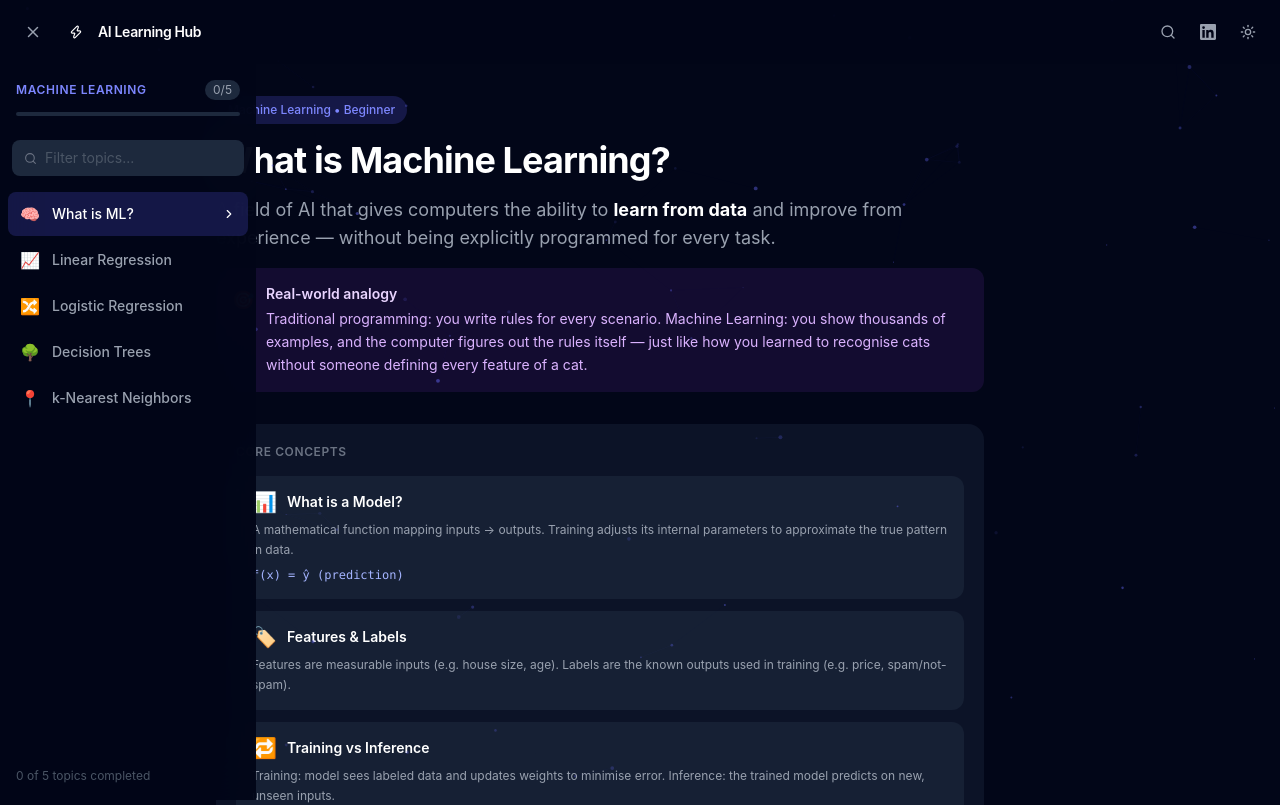
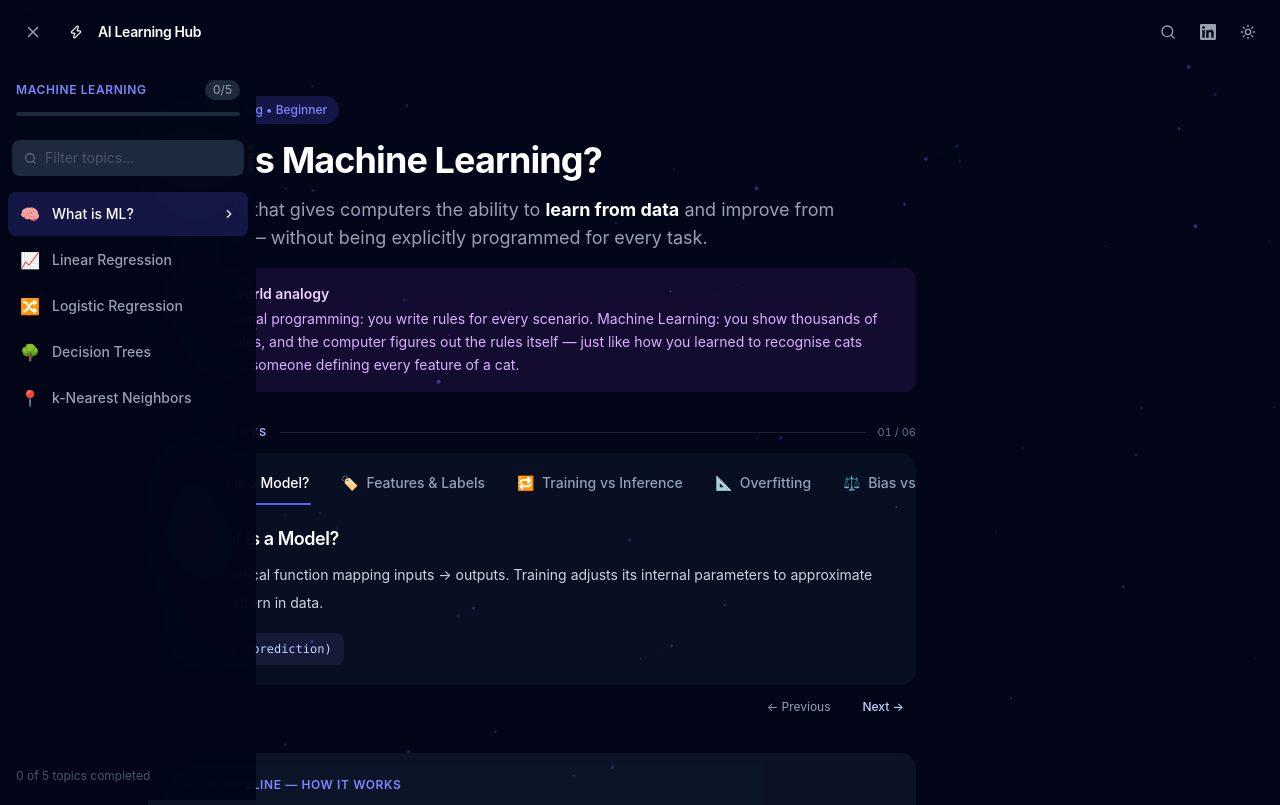
Before and after one commit to sujithvishal/AIML-Visualized, a React (Vite) app: page / in a window 1280 px wide. Shown: the top 805 px of the page. Built offline with nearby package versions, Linux system fonts and the light colour scheme.

Commit message:
Revamp Block designs

```diff
--- a/src/App.jsx
+++ b/src/App.jsx
@@ -62,7 +62,7 @@ function MainContent() {
       } ${sidebarOpen ? 'md:ml-64' : 'ml-0'}`}
     >
       <div>
-        <div className="max-w-4xl mx-auto px-6 pt-24 pb-16">
+        <div className="max-w-5xl mx-auto px-5 sm:px-8 lg:px-10 pt-24 pb-20">
           <AnimatePresence mode="wait">
             <motion.div
               key={topic}
--- a/src/components/TheoryBlock.jsx
+++ b/src/components/TheoryBlock.jsx
@@ -1,71 +1,56 @@
-import { motion } from 'framer-motion'
+import { useState } from 'react'
+import { AnimatePresence, motion } from 'framer-motion'
 import { useApp } from '../context/useApp'
 
-/**
- * TheoryBlock — compact card-grid for key concepts.
- * Props:
- *   title: string          — section label (ALL CAPS, small)
- *   cards: Array<{
- *     icon: string,
- *     title: string,
- *     body: string,
- *     mono?: string        — optional formula / monospace line
- *     accent?: string      — tailwind text-color class for icon bg, e.g. 'indigo'
- *   }>
- */
-export default function TheoryBlock({ title = 'Key Concepts', cards, items, cols }) {
+/** A compact, selectable concept explorer used throughout the lessons. */
+export default function TheoryBlock({ title = 'Key Concepts', cards, items }) {
   const { theme } = useApp()
-
-  const bg = theme === 'dark' ? 'bg-slate-900/80 border-white/10' : 'bg-white border-gray-200'
-  const cardBg = theme === 'dark' ? 'bg-slate-800/60 border-white/8' : 'bg-gray-50 border-gray-200'
-  const titleColor = theme === 'dark' ? 'text-gray-500' : 'text-gray-400'
-  const headColor = theme === 'dark' ? 'text-white' : 'text-gray-900'
-  const bodyColor = theme === 'dark' ? 'text-gray-400' : 'text-gray-600'
-  const monoColor = theme === 'dark' ? 'text-indigo-300' : 'text-indigo-600'
-
-  const list = cards || items || []
-  const normalizedCards = list.map(item => ({
+  const [active, setActive] = useState(0)
+  const dark = theme === 'dark'
+  const list = (cards || items || []).map(item => ({
     icon: item.icon || '',
     title: item.title || '',
     body: item.body || item.content || '',
     mono: item.mono || '',
   }))
 
-  let colsClass = 'grid-cols-1 sm:grid-cols-3'
-  if (cols) {
-    if (cols === 2) colsClass = 'grid-cols-1 sm:grid-cols-2'
-    else if (cols === 1) colsClass = 'grid-cols-1'
-    else if (cols === 4) colsClass = 'grid-cols-1 sm:grid-cols-2 lg:grid-cols-4'
-  } else {
-    if (normalizedCards.length === 2) colsClass = 'grid-cols-1 sm:grid-cols-2'
-    else if (normalizedCards.length === 1) colsClass = 'grid-cols-1'
-  }
+  if (!list.length) return null
+  const selected = list[Math.min(active, list.length - 1)]
 
   return (
-    <div className={`rounded-2xl border p-5 mb-6 ${bg}`}>
-      {title && (
-        <p className={`text-xs font-semibold uppercase tracking-wider mb-4 ${titleColor}`}>{title}</p>
-      )}
-      <div className={`grid gap-3 ${colsClass}`}>
-        {normalizedCards.map((card, i) => (
-          <motion.div
-            key={i}
-            initial={{ opacity: 0, y: 10 }}
-            animate={{ opacity: 1, y: 0 }}
-            transition={{ delay: i * 0.07 }}
-            className={`rounded-xl border p-4 ${cardBg}`}
-          >
-            <div className="flex items-center gap-2.5 mb-2">
-              {card.icon && <span className="text-xl leading-none">{card.icon}</span>}
-              <span className={`font-semibold text-sm ${headColor}`}>{card.title}</span>
-            </div>
-            <p className={`text-xs leading-relaxed ${bodyColor}`}>{card.body}</p>
-            {card.mono && (
-              <p className={`mt-2 font-mono text-xs ${monoColor}`}>{card.mono}</p>
-            )}
-          </motion.div>
-        ))}
+    <section className={`mb-8 ${dark ? 'text-slate-100' : 'text-slate-900'}`} aria-label={title || 'Concept explorer'}>
+      {title && <div className="mb-3 flex items-center gap-3">
+        <span className={`text-[11px] font-semibold uppercase tracking-[0.18em] ${dark ? 'text-indigo-300' : 'text-indigo-600'}`}>{title}</span>
+        <span className={`h-px flex-1 ${dark ? 'bg-white/10' : 'bg-slate-200'}`} />
+        <span className={`text-[11px] tabular-nums ${dark ? 'text-slate-500' : 'text-slate-400'}`}>{String(active + 1).padStart(2, '0')} / {String(list.length).padStart(2, '0')}</span>
+      </div>}
+
+      <div className={`overflow-hidden rounded-2xl border ${dark ? 'border-white/10 bg-slate-900/55' : 'border-slate-200 bg-white/80'}`}>
+        <div className={`flex gap-1 overflow-x-auto px-2 pt-2 ${dark ? 'border-b border-white/8' : 'border-b border-slate-100'}`} role="tablist" aria-label={title || 'Concepts'}>
+          {list.map((item, i) => (
+            <button key={`${item.title}-${i}`} type="button" role="tab" aria-selected={active === i} onClick={() => setActive(i)}
+              className={`relative flex shrink-0 items-center gap-2 rounded-t-xl px-3.5 py-3 text-sm transition-colors focus-visible:outline-2 focus-visible:outline-indigo-400 ${active === i ? (dark ? 'text-white' : 'text-indigo-700') : (dark ? 'text-slate-400 hover:text-slate-200' : 'text-slate-500 hover:text-slate-800')}`}>
+              {item.icon && <span aria-hidden="true">{item.icon}</span>}
+              <span className="font-medium">{item.title}</span>
+              {active === i && <motion.span layoutId={`concept-tab-${title}`} className="absolute inset-x-3 bottom-0 h-0.5 rounded-full bg-indigo-500" />}
+            </button>
+          ))}
+        </div>
+
+        <div className="min-h-32 px-5 py-5 sm:px-6">
+          <AnimatePresence mode="wait">
+            <motion.div key={active} role="tabpanel" initial={{ opacity: 0, y: 6 }} animate={{ opacity: 1, y: 0 }} exit={{ opacity: 0, y: -4 }} transition={{ duration: 0.16 }}>
+              <h3 className={`mb-2 text-lg font-semibold tracking-tight ${dark ? 'text-white' : 'text-slate-900'}`}>{selected.icon && <span className="mr-2">{selected.icon}</span>}{selected.title}</h3>
+              <p className={`max-w-3xl text-sm leading-7 ${dark ? 'text-slate-300' : 'text-slate-600'}`}>{selected.body}</p>
+              {selected.mono && <p className={`mt-4 inline-flex rounded-lg px-3 py-2 font-mono text-xs ${dark ? 'bg-indigo-400/10 text-indigo-200' : 'bg-indigo-50 text-indigo-700'}`}>{selected.mono}</p>}
+            </motion.div>
+          </AnimatePresence>
+        </div>
       </div>
-    </div>
+      <div className="mt-2 flex justify-end gap-2">
+        <button type="button" onClick={() => setActive((active - 1 + list.length) % list.length)} aria-label="Previous concept" className={`rounded-full px-3 py-1.5 text-xs transition-colors ${dark ? 'text-slate-400 hover:bg-white/8 hover:text-white' : 'text-slate-500 hover:bg-slate-100 hover:text-slate-900'}`}>← Previous</button>
+        <button type="button" onClick={() => setActive((active + 1) % list.length)} aria-label="Next concept" className={`rounded-full px-3 py-1.5 text-xs font-medium transition-colors ${dark ? 'text-indigo-200 hover:bg-indigo-400/10' : 'text-indigo-700 hover:bg-indigo-50'}`}>Next →</button>
+      </div>
+    </section>
   )
 }
```
